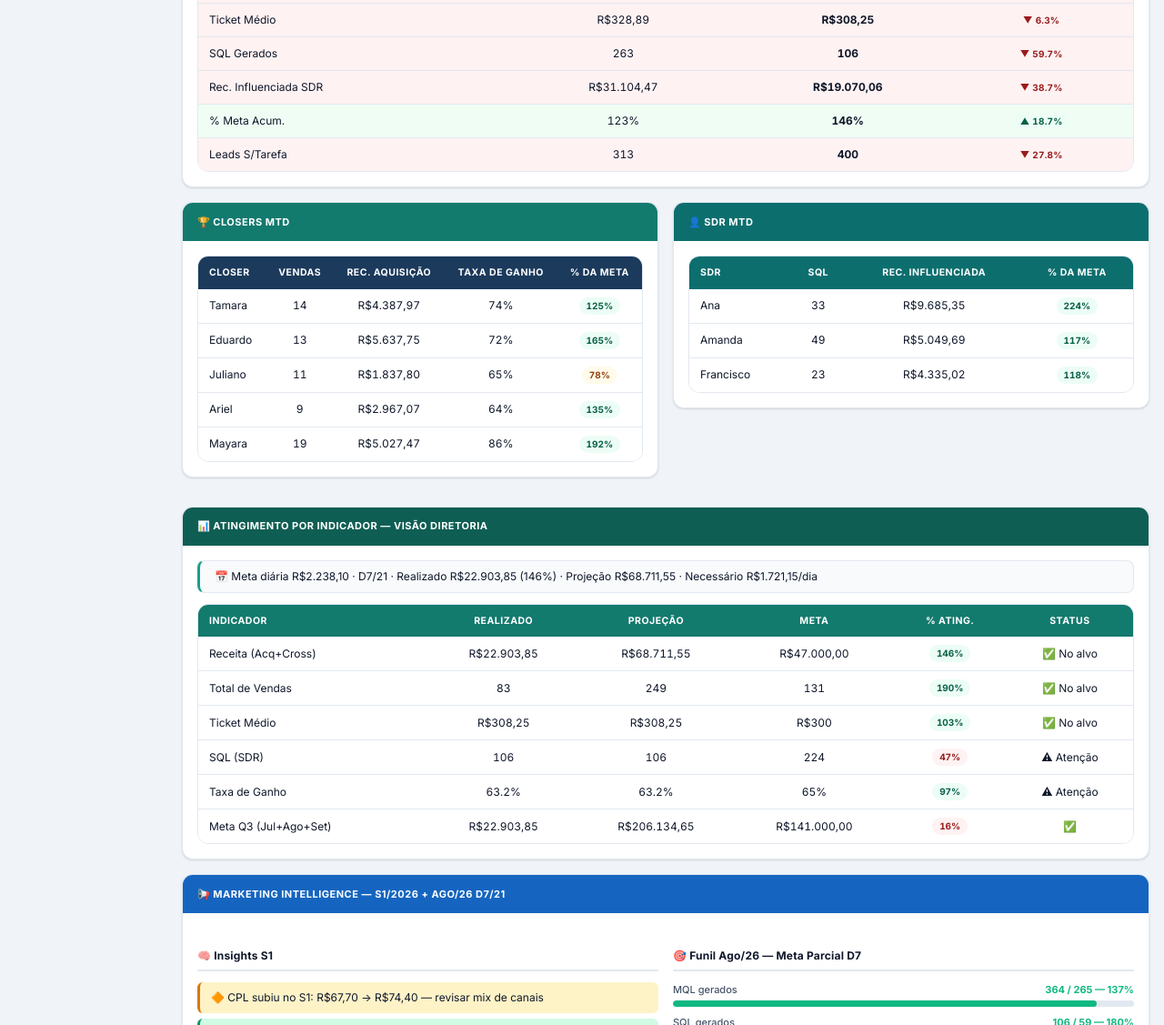
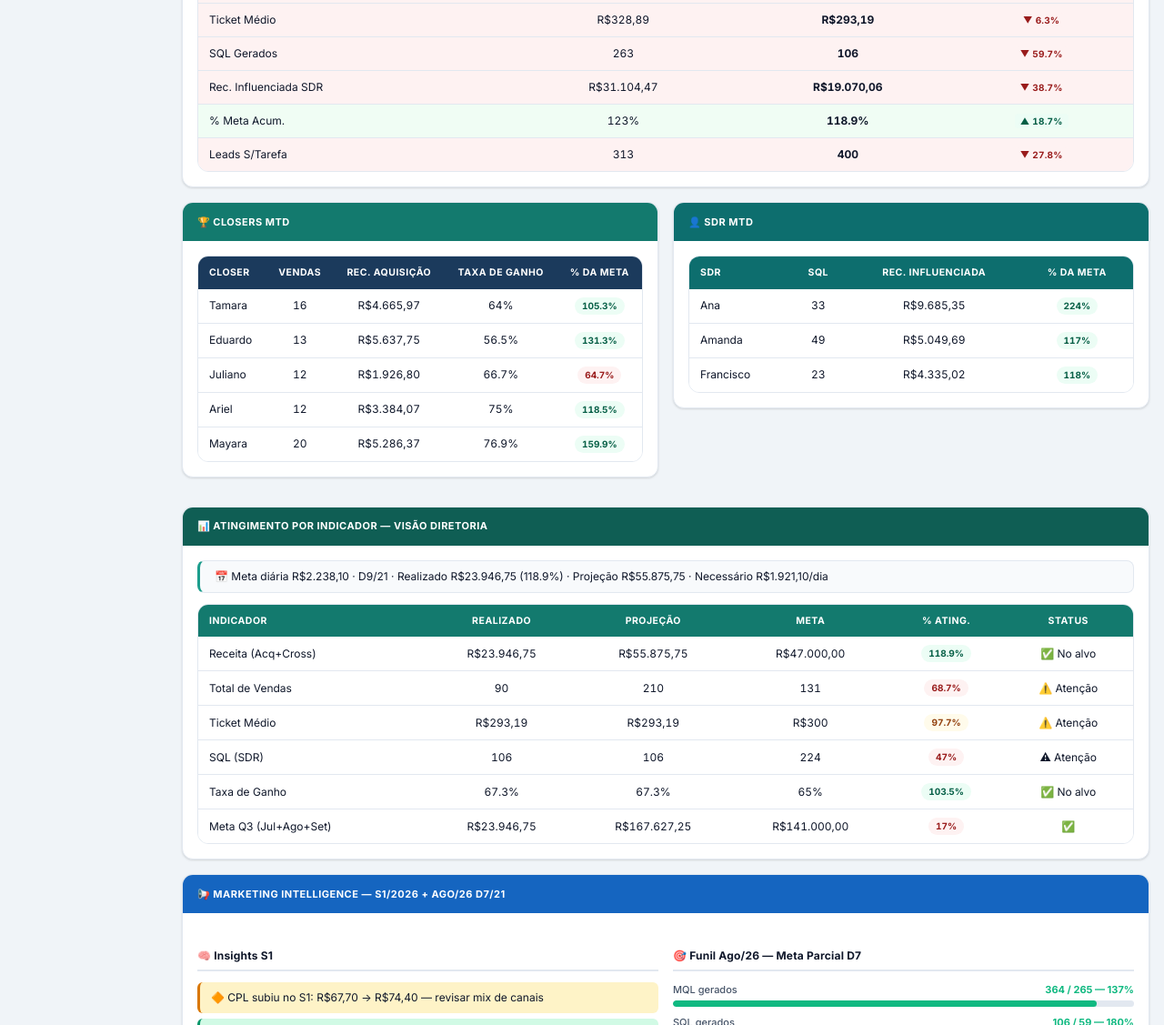
Before and after one commit to michaelamplimed/Amplimed-Painel-Comercial, a website: page index.html in a window 1280 px wide. Shown: the part 1123-2250 px from the top of the page at 91% size. Drawn offline with nearby package versions, Linux system fonts and the light colour scheme.

Commit message:
fix: torna Comparativo AGO, Atingimento e Closers mini dinamicos

```diff
--- a/index.html
+++ b/index.html
@@ -897,13 +897,13 @@
           <th style="background:#1B5E20">Ago/26 D7</th>
           <th style="background:#1B5E20">Tend&ecirc;ncia</th>
         </tr>
-        <tr style="background:#FEF2F2"><td>Receita Total</td><td class="num">R$56.681,12</td><td class="num fw">R$22.903,85</td><td class="num"><span class="delta dn">&#9660; 59.6%</span></td></tr>
-        <tr style="background:#FEF2F2"><td>Receita Aquisição</td><td class="num">R$51.636,02</td><td class="num fw">R$20.652,96</td><td class="num"><span class="delta dn">&#9660; 60.0%</span></td></tr>
-        <tr style="background:#FEF2F2"><td>Ganhos (Total)</td><td class="num">157</td><td class="num fw">83</td><td class="num"><span class="delta dn">&#9660; 47.1%</span></td></tr>
-        <tr style="background:#FEF2F2"><td>Ticket Médio</td><td class="num">R$328,89</td><td class="num fw">R$308,25</td><td class="num"><span class="delta dn">&#9660; 6.3%</span></td></tr>
+        <tr style="background:#FEF2F2"><td>Receita Total</td><td class="num">R$56.681,12</td><td id="comp-ago-receita" class="num fw">R$22.903,85</td><td class="num"><span class="delta dn">&#9660; 59.6%</span></td></tr>
+        <tr style="background:#FEF2F2"><td>Receita Aquisição</td><td class="num">R$51.636,02</td><td id="comp-ago-acq" class="num fw">R$20.652,96</td><td class="num"><span class="delta dn">&#9660; 60.0%</span></td></tr>
+        <tr style="background:#FEF2F2"><td>Ganhos (Total)</td><td class="num">157</td><td id="comp-ago-ganhos" class="num fw">83</td><td class="num"><span class="delta dn">&#9660; 47.1%</span></td></tr>
+        <tr style="background:#FEF2F2"><td>Ticket Médio</td><td class="num">R$328,89</td><td id="comp-ago-ticket" class="num fw">R$308,25</td><td class="num"><span class="delta dn">&#9660; 6.3%</span></td></tr>
         <tr style="background:#FEF2F2"><td>SQL Gerados</td><td class="num">263</td><td class="num fw">106</td><td class="num"><span class="delta dn">&#9660; 59.7%</span></td></tr>
         <tr style="background:#FEF2F2"><td>Rec. Influenciada SDR</td><td class="num">R$31.104,47</td><td class="num fw">R$19.070,06</td><td class="num"><span class="delta dn">&#9660; 38.7%</span></td></tr>
-        <tr style="background:#F0FDF4"><td>% Meta Acum.</td><td class="num">123%</td><td class="num fw">146%</td><td class="num"><span class="delta up">&#9650; 18.7%</span></td></tr>
+        <tr style="background:#F0FDF4"><td>% Meta Acum.</td><td class="num">123%</td><td id="comp-ago-pctmeta" class="num fw">146%</td><td class="num"><span class="delta up">&#9650; 18.7%</span></td></tr>
         <tr style="background:#FEF2F2"><td>Leads S/Tarefa</td><td class="num">313</td><td class="num fw">400</td><td class="num"><span class="delta dn">&#9660; 27.8%</span></td></tr>
       </table></div>
     </div>
@@ -916,7 +916,7 @@
       <div class="sec-body">
         <div class="tbl-wrap"><table>
           <tr><th style="background:#1B3A5C">Closer</th><th style="background:#1B3A5C">Vendas</th><th style="background:#1B3A5C">Rec. Aquisi&ccedil;&atilde;o</th><th style="background:#1B3A5C">Taxa de Ganho</th><th style="background:#1B3A5C">% da Meta</th></tr>
-          <tr style="background:#fff"><td>Tamara</td><td>14</td><td>R$4.387,97</td><td>74%</td><td><span class="bdg bdg-g">125%</span></td></tr><tr style="background:#fff"><td>Eduardo</td><td>13</td><td>R$5.637,75</td><td>72%</td><td><span class="bdg bdg-g">165%</span></td></tr><tr style="background:#fff"><td>Juliano</td><td>11</td><td>R$1.837,80</td><td>65%</td><td><span class="bdg bdg-a">78%</span></td></tr><tr style="background:#fff"><td>Ariel</td><td>9</td><td>R$2.967,07</td><td>64%</td><td><span class="bdg bdg-g">135%</span></td></tr><tr style="background:#fff"><td>Mayara</td><td>19</td><td>R$5.027,47</td><td>86%</td><td><span class="bdg bdg-g">192%</span></td></tr>
+          <tbody id="tbl-closers-mini"><tr style="background:#fff"><td>Tamara</td><td>14</td><td>R$4.387,97</td><td>74%</td><td><span class="bdg bdg-g">125%</span></td></tr><tr style="background:#fff"><td>Eduardo</td><td>13</td><td>R$5.637,75</td><td>72%</td><td><span class="bdg bdg-g">165%</span></td></tr><tr style="background:#fff"><td>Juliano</td><td>11</td><td>R$1.837,80</td><td>65%</td><td><span class="bdg bdg-a">78%</span></td></tr><tr style="background:#fff"><td>Ariel</td><td>9</td><td>R$2.967,07</td><td>64%</td><td><span class="bdg bdg-g">135%</span></td></tr><tr style="background:#fff"><td>Mayara</td><td>19</td><td>R$5.027,47</td><td>86%</td><td><span class="bdg bdg-g">192%</span></td></tr>
         </table></div>
       </div>
     </div>
@@ -936,15 +936,15 @@
   <div class="sec-card">
     <div class="sec-hdr" style="background:#0F5E54">&#128202; ATINGIMENTO POR INDICADOR &mdash; Vis&atilde;o Diretoria</div>
     <div class="sec-body">
-      <div class="pace-bar">&#128197; Meta di&aacute;ria R$2.238,10 &middot; D7/21 &middot; Realizado R$22.903,85 (146%) &middot; Proje&ccedil;&atilde;o R$68.711,55 &middot; Necess&aacute;rio R$1.721,15/dia</div>
+      <div id="pace-bar-diretoria" class="pace-bar">&#128197; Meta di&aacute;ria R$2.238,10 &middot; D7/21 &middot; Realizado R$22.903,85 (146%) &middot; Proje&ccedil;&atilde;o R$68.711,55 &middot; Necess&aacute;rio R$1.721,15/dia</div>
       <div class="tbl-wrap"><table>
-        <tr><th style="background:#137A6E">Indicador</th><th style="background:#137A6E">Realizado</th><th style="background:#137A6E">Proje&ccedil;&atilde;o</th><th style="background:#137A6E">Meta</th><th style="background:#137A6E">% Ating.</th><th style="background:#137A6E">Status</th></tr>
-        <tr style="background:#fff"><td>Receita (Acq+Cross)</td><td>R$22.903,85</td><td>R$68.711,55</td><td>R$47.000,00</td><td><span class="bdg bdg-g">146%</span></td><td>&#9989; No alvo</td></tr>
-        <tr style="background:#fff"><td>Total de Vendas</td><td>83</td><td>249</td><td>131</td><td><span class="bdg bdg-g">190%</span></td><td>&#9989; No alvo</td></tr>
-        <tr style="background:#fff"><td>Ticket M&eacute;dio</td><td>R$308,25</td><td>R$308,25</td><td>R$300</td><td><span class="bdg bdg-g">103%</span></td><td>&#9989; No alvo</td></tr>
+        <tr id="tbl-ating-header"><th style="background:#137A6E">Indicador</th><th style="background:#137A6E">Realizado</th><th style="background:#137A6E">Proje&ccedil;&atilde;o</th><th style="background:#137A6E">Meta</th><th style="background:#137A6E">% Ating.</th><th style="background:#137A6E">Status</th></tr>
+        <tr id="tbl-ating-receita" style="background:#fff"><td>Receita (Acq+Cross)</td><td>R$22.903,85</td><td>R$68.711,55</td><td>R$47.000,00</td><td><span class="bdg bdg-g">146%</span></td><td>&#9989; No alvo</td></tr>
+        <tr id="tbl-ating-vendas" style="background:#fff"><td>Total de Vendas</td><td>83</td><td>249</td><td>131</td><td><span class="bdg bdg-g">190%</span></td><td>&#9989; No alvo</td></tr>
+        <tr id="tbl-ating-ticket" style="background:#fff"><td>Ticket M&eacute;dio</td><td>R$308,25</td><td>R$308,25</td><td>R$300</td><td><span class="bdg bdg-g">103%</span></td><td>&#9989; No alvo</td></tr>
         <tr style="background:#fff"><td>SQL (SDR)</td><td>106</td><td>106</td><td>224</td><td><span class="bdg bdg-r">47%</span></td><td>&#9888; Aten&ccedil;&atilde;o</td></tr>
-        <tr style="background:#fff"><td>Taxa de Ganho</td><td>63.2%</td><td>63.2%</td><td>65%</td><td><span class="bdg bdg-g">97%</span></td><td>&#9888; Aten&ccedil;&atilde;o</td></tr>
-        <tr style="background:#fff"><td>Meta Q3 (Jul+Ago+Set)</td><td>R$22.903,85</td><td>R$206.134,65</td><td>R$141.000,00</td><td><span class="bdg bdg-r">16%</span></td><td>&#9989</td></tr>
+        <tr id="tbl-ating-wr" style="background:#fff"><td>Taxa de Ganho</td><td>63.2%</td><td>63.2%</td><td>65%</td><td><span class="bdg bdg-g">97%</span></td><td>&#9888; Aten&ccedil;&atilde;o</td></tr>
+        <tr id="tbl-ating-q3" style="background:#fff"><td>Meta Q3 (Jul+Ago+Set)</td><td>R$22.903,85</td><td>R$206.134,65</td><td>R$141.000,00</td><td><span class="bdg bdg-r">16%</span></td><td>&#9989</td></tr>
       </table></div>
     </div>
   </div>
@@ -3887,6 +3887,73 @@
     ae.textContent = pctMetaMes+'%';
     ae.className = 'bdg '+(pctMetaMes>=100?'bdg-g':(pctMetaMes>=70?'bdg-a':'bdg-r'));
   }
+
+  // ── Comparativo AGO + Atingimento Diretoria + Closers Mini ──────────────────
+  const _countWD = labels => labels.filter(lbl => {
+    const p = lbl.split('/').map(Number);
+    const d2 = new Date(new Date().getFullYear(), p[1]-1, p[0]);
+    return d2.getDay()>0 && d2.getDay()<6;
+  }).length;
+  const _monthLabels = d.receitaAcumulada ? d.receitaAcumulada.labels : [];
+  const workingDaysSoFar = _countWD(_monthLabels);
+  const totalWorkingDays = (() => {
+    const now2 = new Date(); const yr = now2.getFullYear(), mo = now2.getMonth();
+    const dim = new Date(yr, mo+1, 0).getDate(); let cnt = 0;
+    for (let day=1;day<=dim;day++){const dt=new Date(yr,mo,day);if(dt.getDay()>0&&dt.getDay()<6)cnt++;}
+    return cnt || 21;
+  })();
+  const metaMensal = d.kpis.metaMensal || 47000;
+  const proRataMeta = totalWorkingDays>0 ? metaMensal/totalWorkingDays*workingDaysSoFar : 0;
+  const proRataPct = proRataMeta>0 ? Math.round(mrrTotal/proRataMeta*1000)/10 : 0;
+  const projecaoMes = workingDaysSoFar>0 ? Math.round(mrrTotal/workingDaysSoFar*totalWorkingDays*100)/100 : 0;
+  const metaDiaria = totalWorkingDays>0 ? Math.round(metaMensal/totalWorkingDays*100)/100 : 0;
+  const necessario = totalWorkingDays>workingDaysSoFar ? Math.round((metaMensal-mrrTotal)/(totalWorkingDays-workingDaysSoFar)*100)/100 : 0;
+
+  // Comparativo AGO column
+  if(el('comp-ago-receita')) el('comp-ago-receita').textContent = fmtMoeda(mrrTotal);
+  if(el('comp-ago-acq'))     el('comp-ago-acq').textContent     = fmtMoeda(mrrAcq);
+  if(el('comp-ago-ganhos'))  el('comp-ago-ganhos').textContent  = totVendas;
+  if(el('comp-ago-ticket'))  el('comp-ago-ticket').textContent  = fmtMoeda(ticketMedio);
+  if(el('comp-ago-pctmeta')) el('comp-ago-pctmeta').textContent = proRataPct+'%';
+
+  // Pace bar Atingimento
+  if(el('pace-bar-diretoria')) el('pace-bar-diretoria').innerHTML =
+    '📅 Meta diária '+fmtMoeda(metaDiaria)+' · D'+workingDaysSoFar+'/'+totalWorkingDays+' · Realizado '+fmtMoeda(mrrTotal)+' ('+proRataPct+'%) · Projeção '+fmtMoeda(projecaoMes)+' · Necessário '+fmtMoeda(necessario)+'/dia';
+
+  // Helper para atualizar linha do Atingimento
+  const updAting = (rowId, cells) => {
+    const row = document.getElementById(rowId); if (!row) return;
+    const tds = row.querySelectorAll('td'); if (!tds.length) return;
+    cells.forEach((val, i) => { if (tds[i+1] !== undefined) tds[i+1].innerHTML = val; });
+  };
+  const bdgSpan = (pct, v) => '<span class="bdg '+(pct>=100?'bdg-g':(pct>=70?'bdg-a':'bdg-r'))+'">'+v+'</span>';
+  const ico = ok => ok ? '✅ No alvo' : '⚠️ Atenção';
+
+  const recPct = proRataPct;
+  updAting('tbl-ating-receita', [fmtMoeda(mrrTotal), fmtMoeda(projecaoMes), fmtMoeda(metaMensal), bdgSpan(recPct, recPct+'%'), ico(recPct>=100)]);
+
+  const vndPct = Math.round(totVendas/131*1000)/10;
+  const vndProj = workingDaysSoFar>0 ? Math.round(totVendas/workingDaysSoFar*totalWorkingDays) : totVendas;
+  updAting('tbl-ating-vendas', [totVendas, vndProj, 131, bdgSpan(vndPct, vndPct+'%'), ico(vndPct>=100)]);
+
+  const tkPct = Math.round(ticketMedio/300*1000)/10;
+  updAting('tbl-ating-ticket', [fmtMoeda(ticketMedio), fmtMoeda(ticketMedio), 'R$300', bdgSpan(tkPct, tkPct+'%'), ico(tkPct>=100)]);
+
+  const wrPct = Math.round(winRateGeral/65*1000)/10;
+  updAting('tbl-ating-wr', [winRateGeral+'%', winRateGeral+'%', '65%', bdgSpan(wrPct, wrPct+'%'), ico(winRateGeral>=65)]);
+
+  const q3Meta = 141000, q3Pct = Math.round(mrrTotal/q3Meta*1000)/10;
+  const q3Proj = workingDaysSoFar>0 ? Math.round(projecaoMes*3*100)/100 : 0;
+  updAting('tbl-ating-q3', [fmtMoeda(mrrTotal), fmtMoeda(q3Proj), 'R$141.000,00', bdgSpan(q3Pct, q3Pct+'%'), '✅']);
+
+  // Closers mini-table
+  const tblMini = document.getElementById('tbl-closers-mini');
+  if(tblMini && d.closers){
+    tblMini.innerHTML = d.closers.filter(c=>c.metaMes>0).map(c=>{
+      const p=c.pctMetaProRata||0, bc=p>=100?'bdg-g':(p>=70?'bdg-a':'bdg-r');
+      return '<tr style="background:#fff"><td>'+c.name+'</td><td>'+c.ganhos+'</td><td>'+fmtMoeda(c.aquisicaoAmount)+'</td><td>'+c.winRate+'%</td><td><span class="bdg '+bc+'">'+p+'%</span></td></tr>';
+    }).join('');
+  }
 }
 
 loadPainelData().then(aplicarDadosNoPainel);
```
